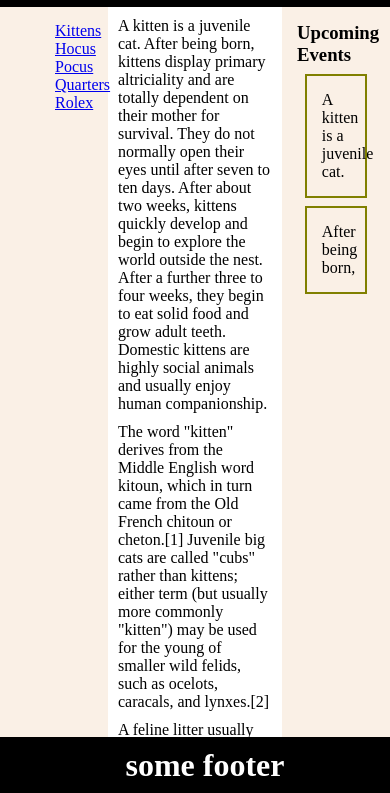
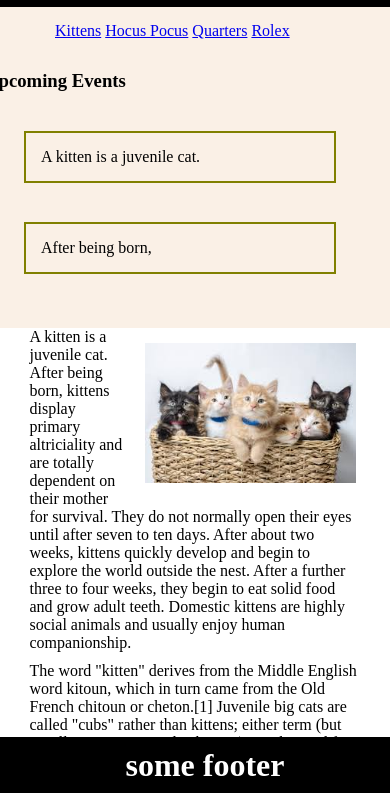
Before and after one commit to MrMichaelSeth/CSS-Layout, a plain HTML site: page index.html in a window 390 px wide. Shown: the part 50-843 px from the top of the page. Drawn offline with Linux system fonts and the light colour scheme.

Commit message:
update media queries/z-index

```diff
--- a/style.css
+++ b/style.css
@@ -12,6 +12,7 @@ header, footer {
     width: 100%;
     text-align: center;
     padding: 10px;
+    z-index: 2;
 }
 
 header {
@@ -36,6 +37,7 @@ nav {
     position: sticky;
     float: left;
     margin-right: 10px;
+    z-index: 1;
 }
 
 li {
@@ -55,6 +57,7 @@ a:hover{
 main {
     width: 60%;
     margin: auto;
+    z-index: 0;
 }
 
 img {
@@ -72,3 +75,46 @@ footer {
     position: fixed;
     bottom: 0;
 }
+
+@media (max-width: 750px) {
+    html {
+        width: 100%;
+    }
+    main {
+        width: 90%;
+        padding-bottom: 5rem;
+    }
+    nav {
+        font-size: 1rem;
+    }
+    /* width: 20%;
+    position: sticky;
+    float: left;
+    margin-right: 10px; */
+    ul {
+        background-color: linen;
+    }
+
+    .sidebar, li {
+        height: 10%;
+        width: 100%;
+        display: inline;
+    }
+
+    aside {
+        width: 100%;
+    }
+    /*
+    aside {
+    width: 20%;
+    float: right;
+    top: 0;
+    margin-left: 10px;
+}
+aside p {
+    padding: 15px;
+    border: 2px solid olive;
+    margin: 10%;
+}
+*/
+}
```
